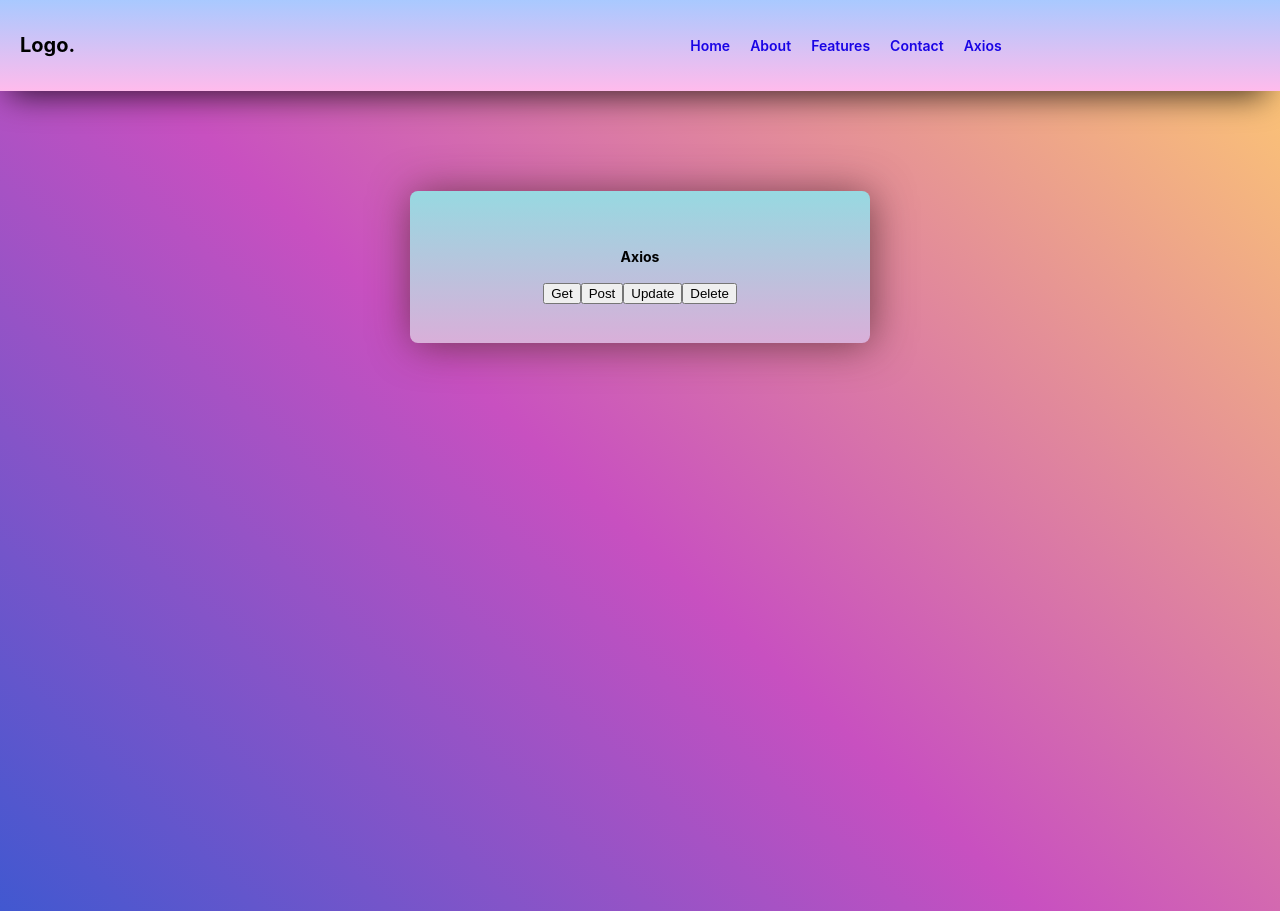
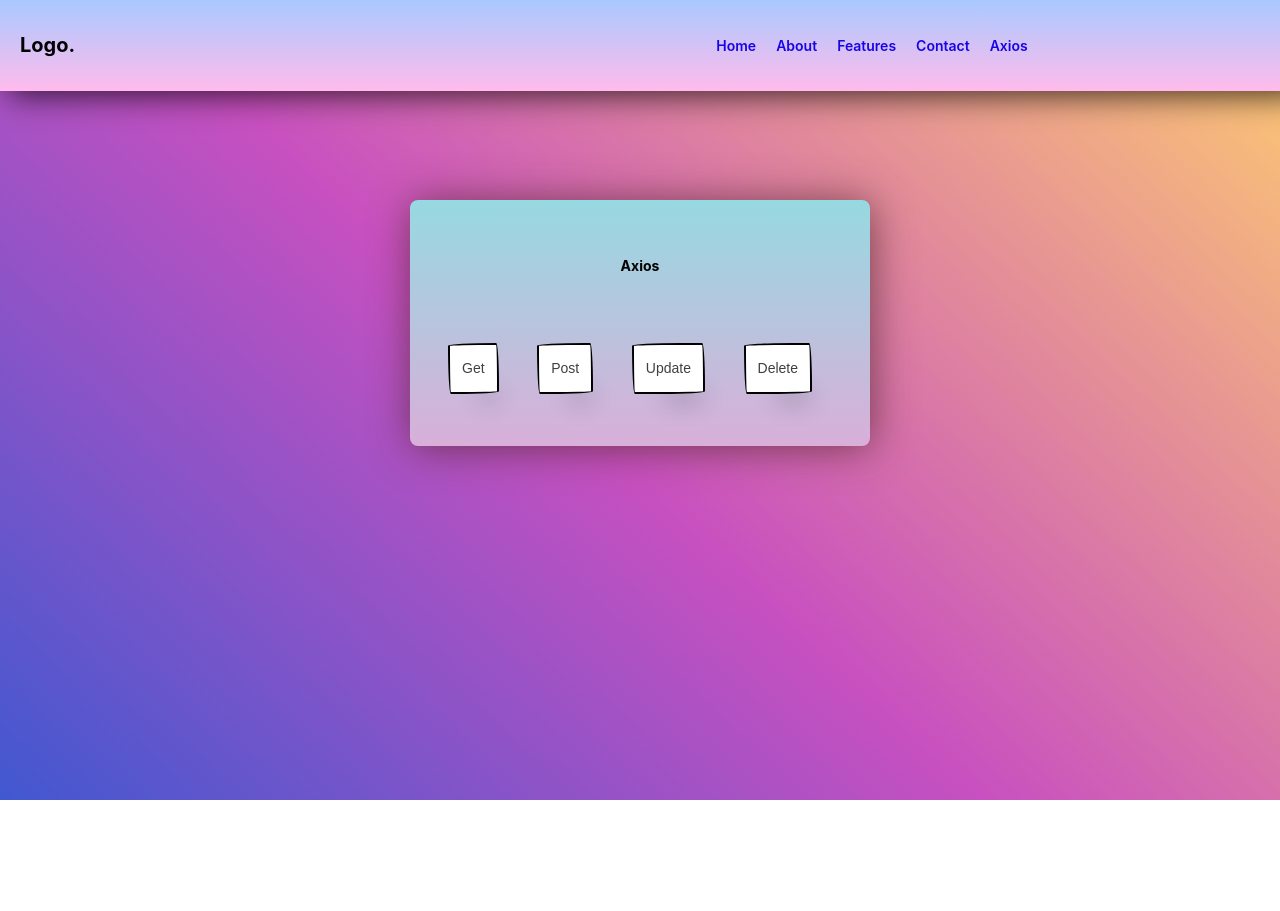
Before and after one commit to Shiyazshan/sample_project, a React (Create React App) app: page /Request in a window 1280 px wide. After the commit the page ends 800 px from the top, so only its background shows below. Built offline with nearby package versions, Linux system fonts and the light colour scheme.

Commit message:
final commit

```diff
--- a/src/App.css
+++ b/src/App.css
@@ -29,17 +29,22 @@ textarea {
   margin-bottom: 20px;
 }
 .main {
-  height: 90vh;
+  min-height: 100vh;
+  position: relative;
+
+
 }
 
 body {
-  background-color: #4158d0;
+  /* background-color: #4158d0; */
   background-image: linear-gradient(
     43deg,
     #4158d0 0%,
     #c850c0 46%,
     #ffcc70 100%
   );
+  background-repeat: no-repeat;
+
 }
 .box {
   background-color: #d9afd9;
@@ -48,11 +53,14 @@ body {
   width: 30%;
   margin: 0 auto;
   text-align: center;
-  margin-top: 100px;
   border-radius: 8px;
   box-shadow: 2px 2px 41px -1px rgba(77, 40, 40, 0.75);
   -webkit-box-shadow: 2px 2px 41px -1px rgba(77, 40, 40, 0.75);
   -moz-box-shadow: 2px 2px 41px -1px rgba(77, 40, 40, 0.75);
+  position: absolute;
+  top: 200px;
+  left: 0;
+  right:0;
 }
 
 .btn-grad {
@@ -154,4 +162,62 @@ body {
   justify-content: space-between;
   align-items: center;
   margin-top: 50px;
+  position: absolute;
+  width: 100%;
+  top: 420px;
+
 }
+
+.button-55 {
+  align-self: center;
+  background-color: #fff;
+  background-image: none;
+  background-position: 0 90%;
+  background-repeat: repeat no-repeat;
+  background-size: 4px 3px;
+  border-radius: 15px 225px 255px 15px 15px 255px 225px 15px;
+  border-style: solid;
+  border-width: 2px;
+  box-shadow: rgba(0, 0, 0, .2) 15px 28px 25px -18px;
+  box-sizing: border-box;
+  color: #41403e;
+  cursor: pointer;
+  display: inline-block;
+  font-family: Neucha, sans-serif;
+  font-size: 1rem;
+  line-height: 23px;
+  outline: none;
+  padding: .75rem;
+  text-decoration: none;
+  transition: all 235ms ease-in-out;
+  border-bottom-left-radius: 15px 255px;
+  border-bottom-right-radius: 225px 15px;
+  border-top-left-radius: 255px 15px;
+  border-top-right-radius: 15px 225px;
+  user-select: none;
+  -webkit-user-select: none;
+  touch-action: manipulation;
+  margin-right: 20px;
+  font-size: 14px;
+  margin-top: 50px;
+}
+
+.button-55:hover {
+  box-shadow: rgba(0, 0, 0, .3) 2px 8px 8px -5px;
+  transform: translate3d(0, 2px, 0);
+}
+
+.button-55:focus {
+  box-shadow: rgba(0, 0, 0, .3) 2px 8px 4px -6px;
+}
+.scroll-view{
+  max-height: 250px;
+  overflow-y: scroll;
+}
+.scroll-view::-webkit-scrollbar{
+  display: none;
+}
+.btn-container{
+  display:flex;
+  justify-content: space-between;
+}
--- a/src/components/includes/Header.js
+++ b/src/components/includes/Header.js
@@ -35,6 +35,7 @@ export default function Header() {
 }
 
 const HeaderContainer = styled.div`
+  z-index: 10;
   display: flex;
   justify-content: space-between;
   align-items: center;
@@ -44,6 +45,8 @@ const HeaderContainer = styled.div`
   box-shadow: -3px 16px 32px -12px rgba(0, 0, 0, 0.75);
   -webkit-box-shadow: -3px 16px 32px -12px rgba(0, 0, 0, 0.75);
   -moz-box-shadow: -3px 16px 32px -12px rgba(0, 0, 0, 0.75);
+  width: 100%;
+  position: fixed;
 `;
 const Left = styled.div`
   width: 30%;
@@ -57,7 +60,5 @@ const Ul = styled.ul`
   justify-content: center;
   align-items: center;
 `;
-// const NavLink = styled(NavLink)`
-//   margin-right: 20px;
-// `;
+
 const Nav = styled.div``;
--- a/src/components/screens/Request.js
+++ b/src/components/screens/Request.js
@@ -1,62 +1,124 @@
 import axios from "axios";
-import React from "react";
+import React, { useState } from "react";
 
 function Request() {
-    let getData = ()=> {
+  const [getdata, setGetdata] = useState([]);
+  const [postdata, setPostdata] = useState({});
+  const [putdata, setPutdata] = useState({});
+  const [deldata, setDeldata] = useState([]);
+  const getData = () => {
+    axios
+      .get("https://jsonplaceholder.typicode.com/posts/")
+      .then((res) => {
+        setGetdata(res.data);
+        console.log(res.data);
+      })
+      .catch((err) => {
+        console.log(err);
+      });
+  };
 
-        axios.get("https://jsonplaceholder.typicode.com/posts/2")
-        .then((data) => {
-            console.log(data);
-        })
-    }
-    let postData = ()=> {
+  const postData = () => {
     const data = {
       userId: 1212,
       id: 1212,
       title: "get data",
-            body: "quia et suscipit suscipit recusandae consequuntur expedita et cum  reprehenderit molestiae ut ut quas tota"
-        }
-        axios.post("https://jsonplaceholder.typicode.com/posts",data)
-        .then((data) => {
-            console.log(data);
+      body: "quia et suscipit suscipit recusandae consequuntur expedita et cum  reprehenderit molestiae ut ut quas tota",
+    };
+    axios
+      .post("https://jsonplaceholder.typicode.com/posts", data)
+      .then((res) => {
+        setPostdata(res.data);
       })
-    }
-   let updateData = ()=> {
+      .catch((err) => {
+        console.log(err);
+      });
+  };
+  console.log(postdata);
+
+  const updateData = () => {
     const data = {
       userId: 1212,
       id: 1212,
       title: "updated data",
-            body: "quia et suscipit suscipit recusandae consequuntur expedita et cum  reprehenderit molestiae ut ut quas tota"
-        }
-        axios.put("https://jsonplaceholder.typicode.com/posts/2",data)
-        .then((data) => {
-            console.log(data);
+      body: "quia et suscipit suscipit recusandae consequuntur expedita et cum  reprehenderit molestiae ut ut quas tota",
+    };
+    axios
+      .put("https://jsonplaceholder.typicode.com/posts/2", data)
+      .then((res) => {
+        setPutdata(res.data);
+        console.log(res.data);
       })
-    }
+      .catch((err) => {
+        console.log(err);
+      });
+  };
 
-    let deleteData = ()=> {
+  const deleteData = () => {
     const data = {
       userId: 1212,
       id: 1212,
       title: "updated data",
-            body: "quia et suscipit suscipit recusandae consequuntur expedita et cum  reprehenderit molestiae ut ut quas tota"
-        }
-        axios.delete("https://jsonplaceholder.typicode.com/posts/2",data)
+      body: "quia et suscipit suscipit recusandae consequuntur expedita et cum  reprehenderit molestiae ut ut quas tota",
+    };
+    axios
+      .delete("https://jsonplaceholder.typicode.com/posts/2", data)
       .then((data) => {
         console.log(data);
       })
-        .catch((err) =>{
+      .catch((err) => {
         console.log(err);
-        })
-    }
+      });
+  };
+  let renderGetItems = () => {
+    return getdata.map((item) => <p>{item.title}</p>);
+  };
+  let renderPostItems = () => {
+    return (
+      <p>
+        {postdata.title}
+        {postdata.body}
+      </p>
+    );
+  };
+  let renderPutItems = () => {
+    return (
+      <>
+        <p>{putdata.title}</p>
+        <div>{putdata.id} </div>
+        <div>{putdata.body} </div>
+      </>
+    );
+  };
   return (
     <div className="main">
       <div className="box">
         <h4>Axios</h4>
-        <button onClick={getData}> Get </button>
-        <button onClick={postData}> Post </button>
-        <button onClick={updateData}> Update </button>
-        <button onClick={deleteData}> Delete </button>
+        <div className="btn-container">
+          <div className="btn-box">
+            <button className="button-55" onClick={getData}>
+              Get
+            </button>
+            <div className="scroll-view">{renderGetItems()}</div>
+          </div>
+          <div className="btn-box">
+            <button className="button-55" onClick={postData}>
+              Post
+            </button>
+            <div>{renderPostItems()}</div>
+          </div>
+          <div className="btn-box">
+            <button className="button-55" onClick={updateData}>
+              Update
+            </button>
+            <div>{renderPutItems()}</div>
+          </div>
+          <div className="btn-box">
+            <button className="button-55" onClick={deleteData}>
+              Delete
+            </button>
+          </div>
+        </div>
       </div>
     </div>
   );
```
Lines whose indentation alone changed are shown as unchanged.
